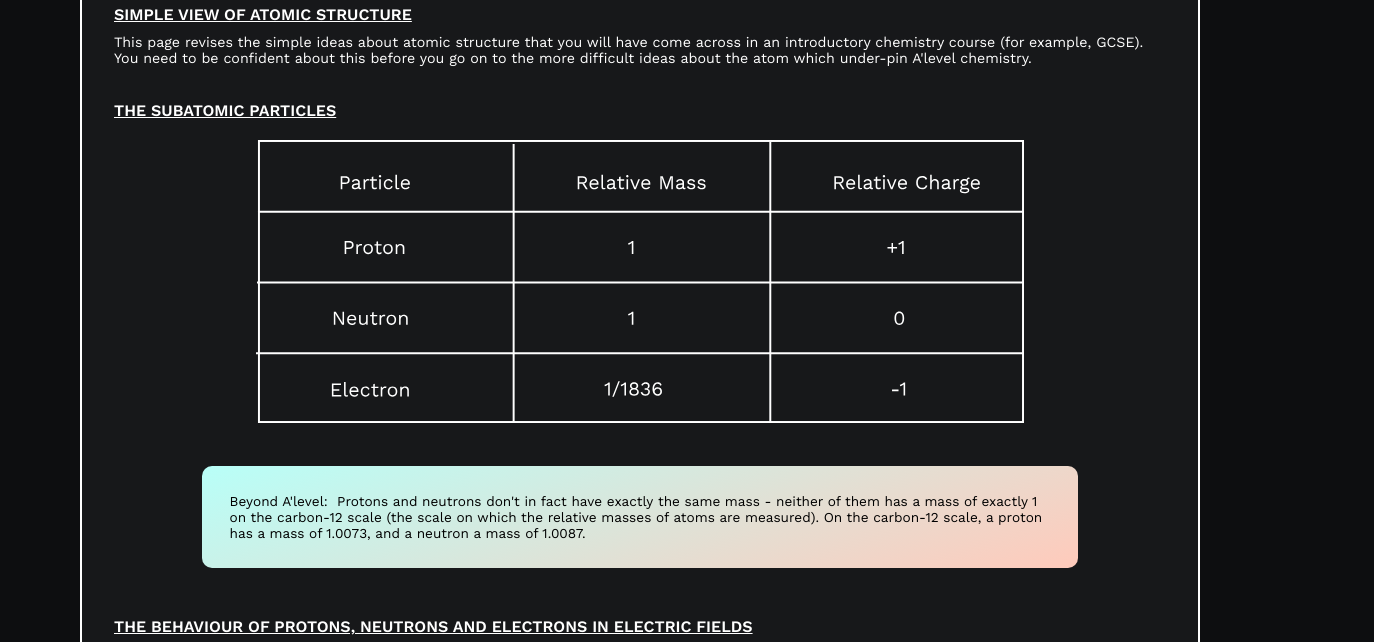
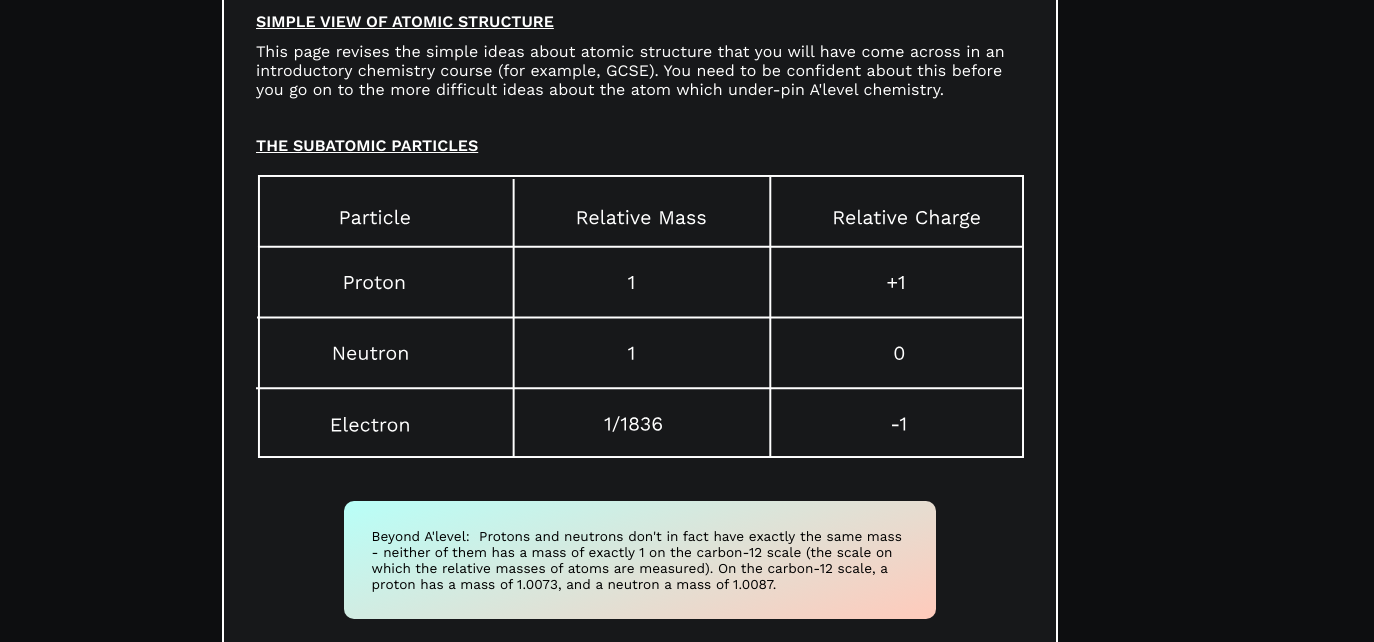
Before and after one commit to AbdullahSoulat/chemguide, a plain HTML site: page atomic.html in a window 1280 px wide. Shown: the part 269-911 px from the top of the page, 1374 px wide, since content can reach past the window. Drawn offline with nearby package versions, Linux system fonts and the light colour scheme.

Commit message:
something

```diff
--- a/atomic-style.css
+++ b/atomic-style.css
@@ -7,6 +7,8 @@ body {
 .wrapper {
     margin: 1em 5em;
     position: relative;
+    display: grid;
+    place-content: center;
 }
 
 div {
@@ -84,6 +86,7 @@ h3 {
 }
 
 main {
+    max-width: 60vw;
     background-color: #17181A;
     border: 2px solid white;
     border-radius: 15px;
@@ -103,7 +106,7 @@ ul, p {
 }
 
 p {
-    font-size: 0.89rem;
+    font-size: 1rem;
 }
 
 .table {
```
